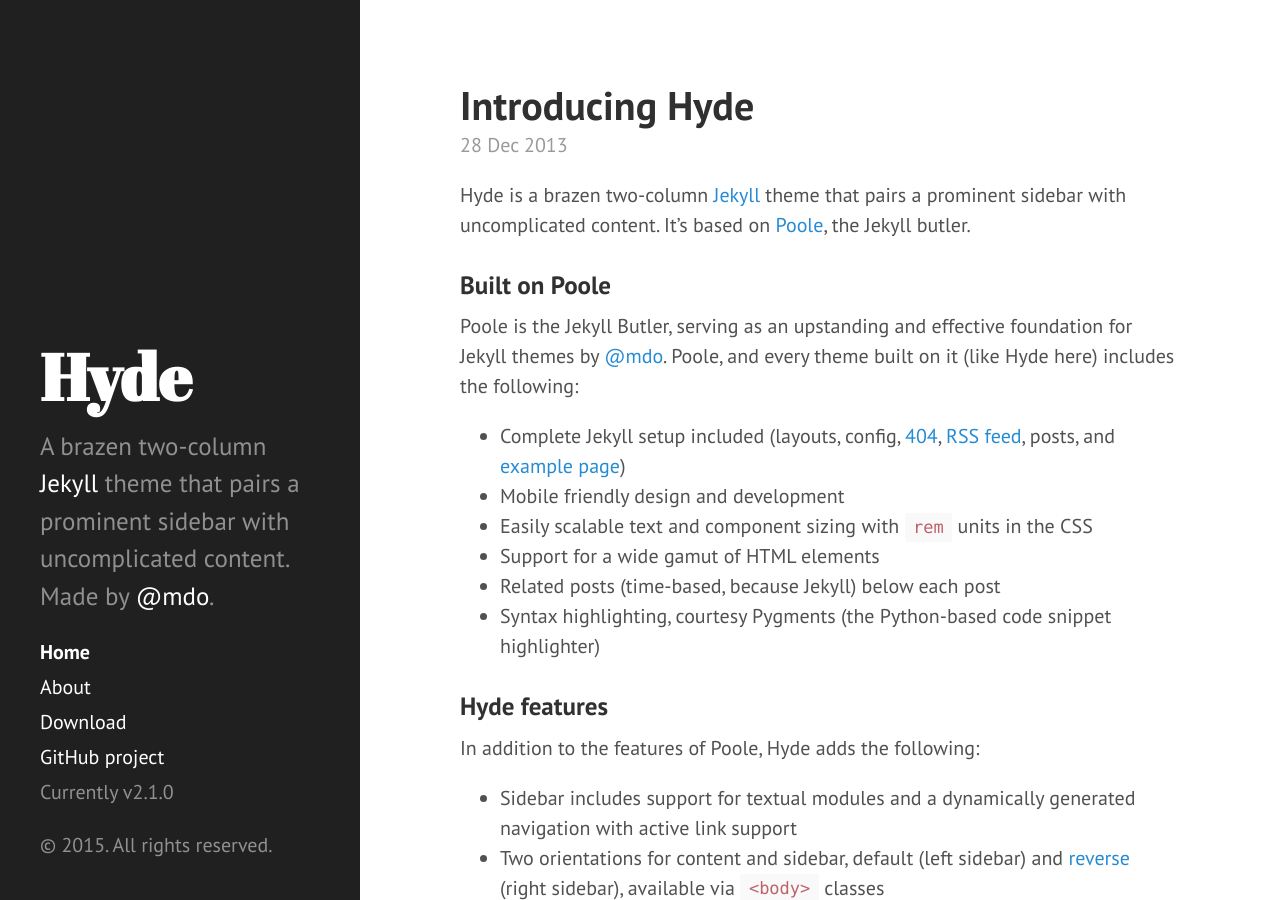
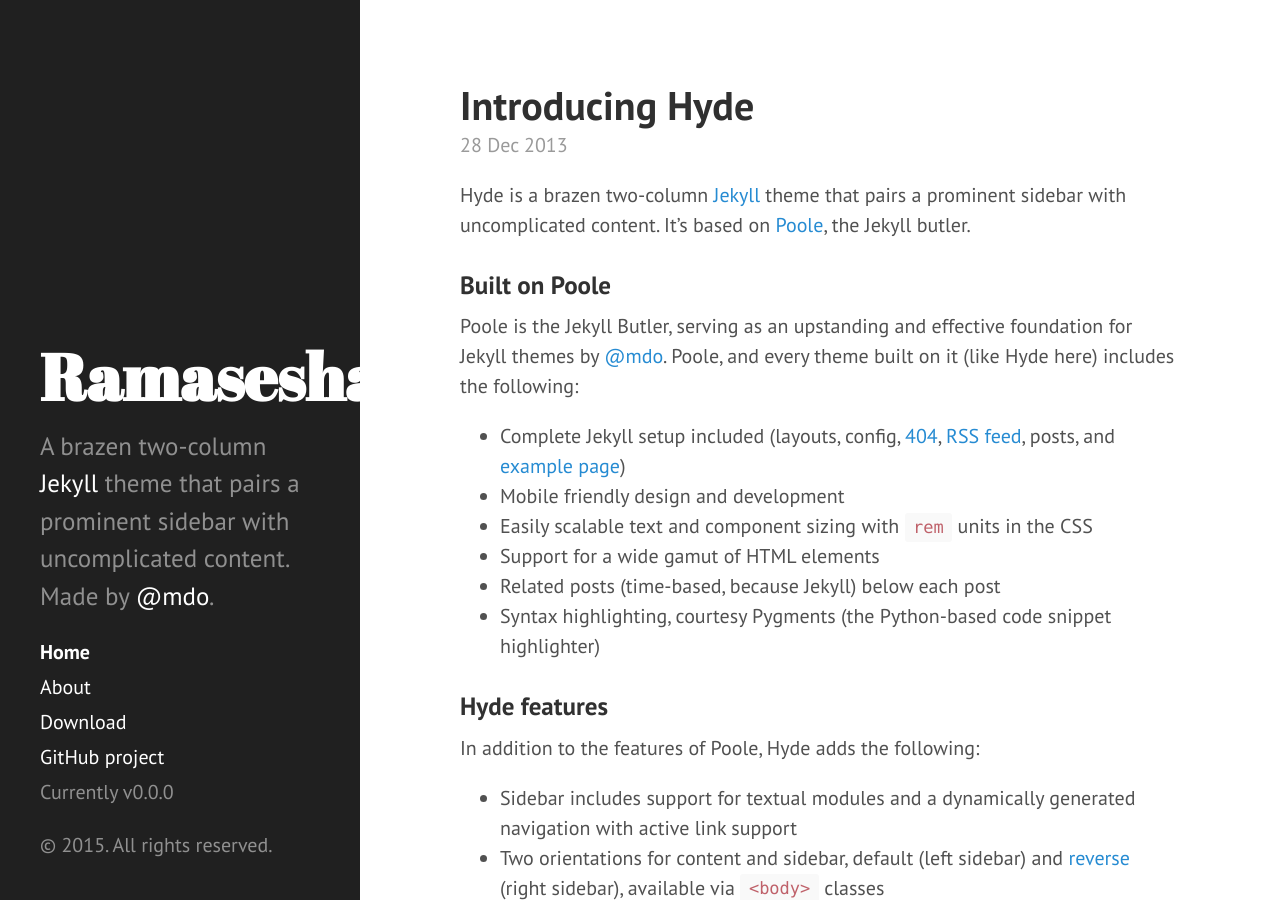
Before and after one commit to ramaseshan/ramaseshan.github.io, a Jekyll site: the page built from index.html, in a window 1280 px wide and 900 px high. Built offline with Jekyll 4.4.1, drawn with Linux system fonts in a browser that asks for light colours; Markdown is read by kramdown in place of the engine named in the settings; the list of posts is cut into pages by our own code.

Commit message:
Testing modified Sidebar

```diff
--- a/CNAME
+++ b/CNAME
@@ -1 +1 @@
-hyde.getpoole.com
+www.ramaseshan.me
--- a/_config.yml
+++ b/_config.yml
@@ -7,20 +7,20 @@
 relative_permalinks: true
 
 # Setup
-title:            Hyde
+title:            Ramaseshan
 tagline:          'A Jekyll theme'
 description:      'A brazen two-column <a href="http://jekyllrb.com" target="_blank">Jekyll</a> theme that pairs a prominent sidebar with uncomplicated content. Made by <a href="https://twitter.com/mdo" target="_blank">@mdo</a>.'
-url:              http://hyde.getpoole.com
+url:              http://ramaseshan.github.io
 baseurl:          /
 
 author:
-  name:           'Mark Otto'
-  url:            https://twitter.com/mdo
+  name:           'Ramaseshan'
+  url:            https://twitter.com/seshan228
 
 paginate:         5
 
 # Custom vars
-version:          2.1.0
+version:          0.0.0
 
 github:
-  repo:           https://github.com/poole/hyde
+  repo:           https://github.com/ramaseshan/ramaseshan.github.io
```
